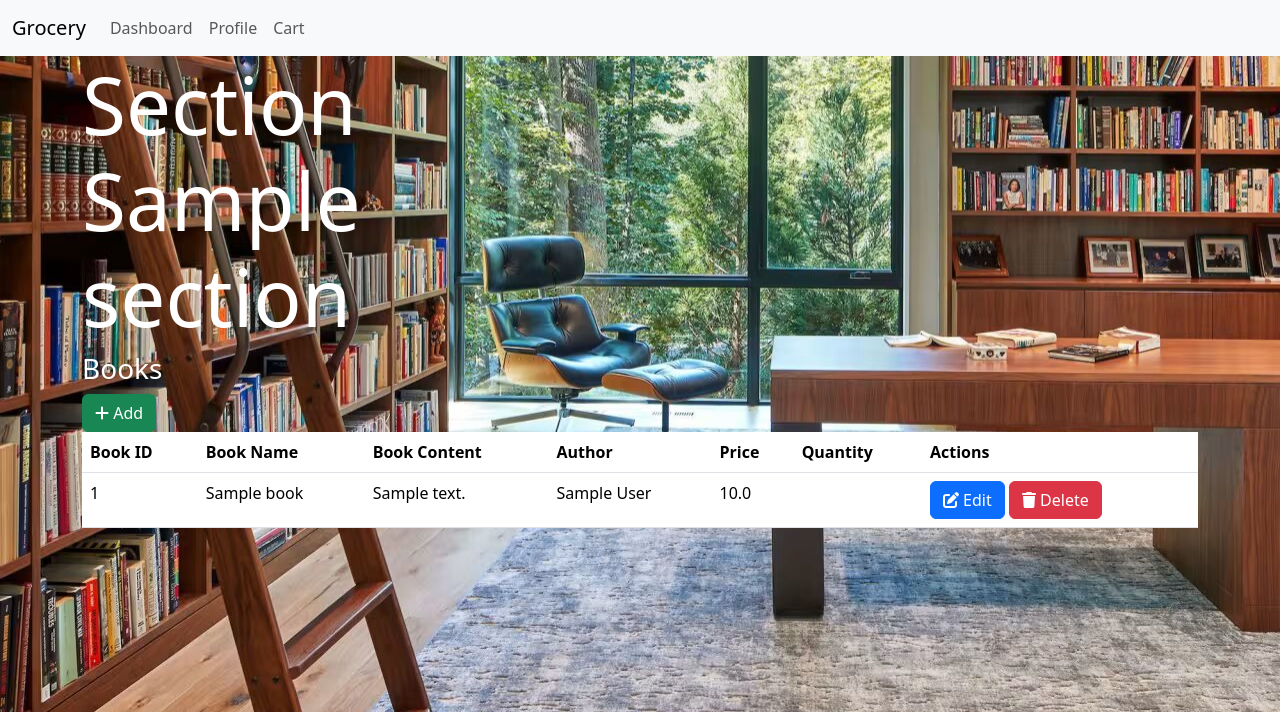
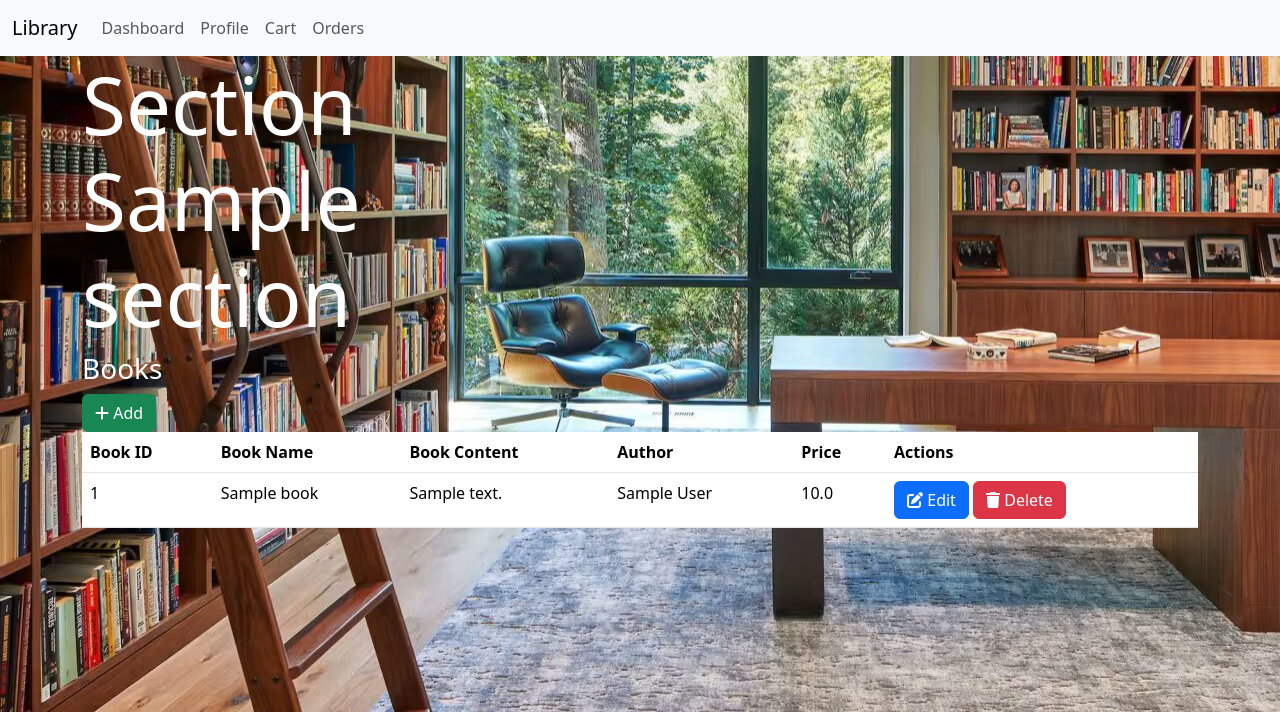
Before and after one commit to Piyush1411/A, a Flask app: page /category/1/ in a window 1280 px wide. Shown: the top 712 px of the page. Run offline with Flask 3, Linux system fonts and the light colour scheme; the visitor is signed in with stand-in values (Sample User, id 1); tables that the repository leaves empty hold one stand-in row (values such as "Sample post").

Commit message:
user_dash

```diff
--- a/models.py
+++ b/models.py
@@ -59,10 +59,12 @@ class Cart(db.Model):
 
 class Payment(db.Model):
     id = db.Column(db.Integer, primary_key=True)
-    datetime = db.Column(db.DateTime, nullable=False)
-    status = db.Column(db.String(20), nullable=False)
     user_id = db.Column(db.Integer, db.ForeignKey('user.id'), nullable=False)
     transaction_id = db.Column(db.Integer, db.ForeignKey('transaction.id'), nullable=False)
+    amount_payable = db.Column(db.Integer, nullable=False)
+    status = db.Column(db.String(20), nullable=False)
+    datetime = db.Column(db.DateTime, nullable=False)
+
 class Transaction(db.Model):
     id = db.Column(db.Integer, primary_key=True)
     user_id = db.Column(db.Integer, db.ForeignKey('user.id'), nullable=False)
--- a/routes.py
+++ b/routes.py
@@ -350,8 +350,8 @@ def add_book_post():
 @app.route('/book/<int:id>/edit')
 def edit_book(id):
     sections = Section.query.all()
-    book = book.query.get(id)
-    return render_template('book/edit.html', sections=sections, book = book)
+    book = Book.query.get(id)
+    return render_template('books/edit.html', sections=sections, book = book)
 
 @app.route('/book/<int:id>/edit', methods=['POST'])
 def edit_book_post(id):
@@ -397,7 +397,7 @@ def delete_book(id):
     if not book:
         flash('Book does not exist')
         return redirect(url_for('admin_dash'))
-    return render_template('book/delete.html', book=book)
+    return render_template('books/delete.html', book=book)
 
 @app.route('/book/<int:id>/delete', methods=['POST'])
 @admin_required
@@ -411,7 +411,7 @@ def delete_book_post(id):
     db.session.commit()
 
     flash('Book deleted successfully')
-    return redirect(url_for('show_book', id=section_id))
+    return redirect(url_for('show_section', id=section_id))
 
 # --- user pages
 
@@ -528,41 +528,41 @@ def checkout():
     db.session.add(transaction)
     db.session.commit()
 
-    flash('Order placed successfully')
-    return redirect(url_for('payments', transaction_id=transaction.id))
+    flash('Welcome to Payment site')
+    return redirect(url_for('payments'))
 
-@app.route('/payments/<int:transaction_id>')
+@app.route('/payments')
 @auth_required
-def payments(transaction_id):
+def payments():
     transaction = Transaction(user_id=session['user_id'], datetime=datetime.now())
     if not transaction:
         flash('Transaction not found')
         return redirect(url_for('cart'))
-
-    payment = Payment(user_id=session['user_id'], transaction_id=transaction_id, status='success', datetime=datetime.now())
+    total = sum([order.price * order.quantity for order in transaction.orders])
+    GST = total * 0.18
+    amount_payable = total + GST
+    payment = Payment(user_id=session['user_id'], transaction=transaction, amount_payable=amount_payable, status='success', datetime=datetime.now())
+    db.session.add(payment)
+    db.session.commit()
     if not payment:
         flash('Payment not found')
         return redirect(url_for('cart'))
 
-    total = sum([order.price * order.quantity for order in transaction.orders])
-    GST = total * 0.18
-    amount_payable = total + GST
+    return render_template('payments.html', payment=payment, total=total, GST=GST, amount_payable=amount_payable)
 
-    return render_template('payments.html', transaction=transaction, payment=payment, total=total, GST=GST, amount_payable=amount_payable)
-
-@app.route('/payments/<int:transaction_id>', methods=['POST'])
+@app.route('/payments/<int:id>', methods=['POST'])
 @auth_required
-def payments_post(transaction_id):
-    payment = Payment.query.get(transaction_id)
+def payments_post(id):
+    payment = Payment.query.get(id)
     if not payment:
         flash('Payment not found')
         return redirect(url_for('cart'))
 
     flash('Payment successful')
-    return redirect(url_for('orders'), payment=payment)
+    return redirect(url_for('orders'))
 
 @app.route('/orders')
 @auth_required
-def orders():
+def orders(payment_id):
     transactions = Transaction.query.filter_by(user_id=session['user_id']).order_by(Transaction.datetime.desc()).all()
-    return render_template('orders.html', transactions=transactions)
+    return render_template('user/orders.html', transactions=transactions)
--- a/templates/navbar.html
+++ b/templates/navbar.html
@@ -1,6 +1,6 @@
 <nav class="navbar navbar-expand-lg bg-body-tertiary">
   <div class="container-fluid">
-      <a class="navbar-brand" href="/">Grocery</a>
+      <a class="navbar-brand" href="/">Library</a>
       <button class="navbar-toggler" type="button" data-bs-toggle="collapse" data-bs-target="#navbarNav"
           aria-controls="navbarNav" aria-expanded="false" aria-label="Toggle navigation">
           <span class="navbar-toggler-icon"></span>
@@ -22,6 +22,9 @@
                       <li class="nav-item">
                           <a class="nav-link" href="{{ url_for('cart') }}">Cart</a>
                       </li>
+                      <li class="nav-item">
+                        <a class="nav-link" href="{{ url_for('orders') }}">Orders</a>
+                    </li>
 
                   {% endif %}
               {% else %}
--- a/templates/section/show.html
+++ b/templates/section/show.html
@@ -29,7 +29,6 @@
             <th>Book Content</th>
             <th>Author</th>
             <th>Price</th>
-            <th>Quantity</th>
             <th>Actions</th>
         </tr>
     </thead>
@@ -41,13 +40,12 @@
             <td>{{book.content}}</td>
             <td>{{book.author}}</td>
             <td>{{book.price}}</td>
-            <td>{{book.quantity}}</td>
             <td>
-                <a href="{{url_for('edit_section', id=section.id)}}" class="btn btn-primary">
+                <a href="{{url_for('edit_book', id=book.id)}}" class="btn btn-primary">
                     <i class="fas fa-edit    "></i>
                     Edit
                </a>
-               <a href="{{url_for('delete_section', id=section.id)}}" class="btn btn-danger">
+               <a href="{{url_for('delete_book', id=book.id)}}" class="btn btn-danger">
                 <i class="fas fa-trash "></i>
                 Delete
                </a>
--- a/templates/user/orders.html
+++ b/templates/user/orders.html
@@ -1,4 +1,4 @@
-{% extends 'layout.html' %}
+{% extends 'base.html' %}
 
 {% block content %}
     <h1 class="display-1">Orders</h1>
```
Also changed, not shown: templates/books/edit.html (+0 -10 lines), templates/payments.html (+5 -5 lines).
